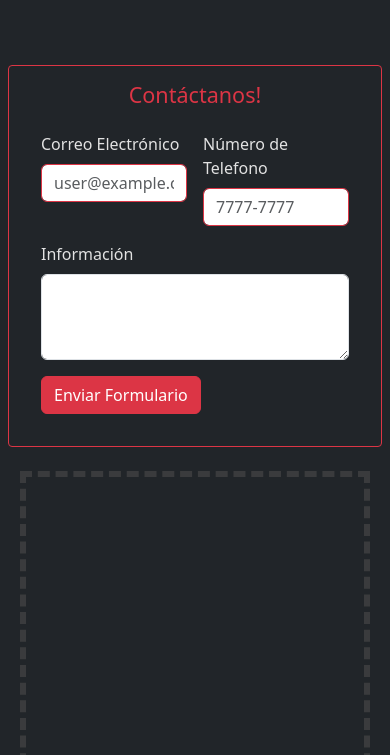
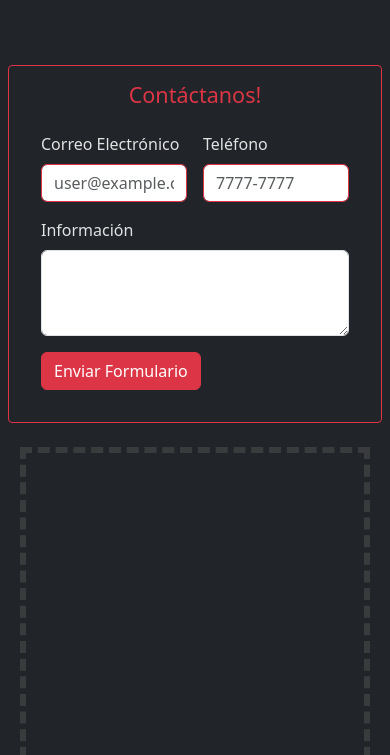
Before and after one commit to rodlemus/lme-final_project, a plain HTML site: page cinefilos/meet-us/contact/contact.html in a window 390 px wide. Shown: the part 89-844 px from the top of the page. Drawn offline with nearby package versions, Linux system fonts and the light colour scheme; some packages are replaced by stand-ins of ours.

Commit message:
fix label of telephone

```diff
--- a/cinefilos/meet-us/contact/contact.html
+++ b/cinefilos/meet-us/contact/contact.html
@@ -151,7 +151,7 @@
               <label
                 for="exampleFormControlInput1"
                 class="form-label primary-ligth-text"
-                >Número de Telefono</label
+                >Teléfono</label
               >
               <input
                 type="text"
```
